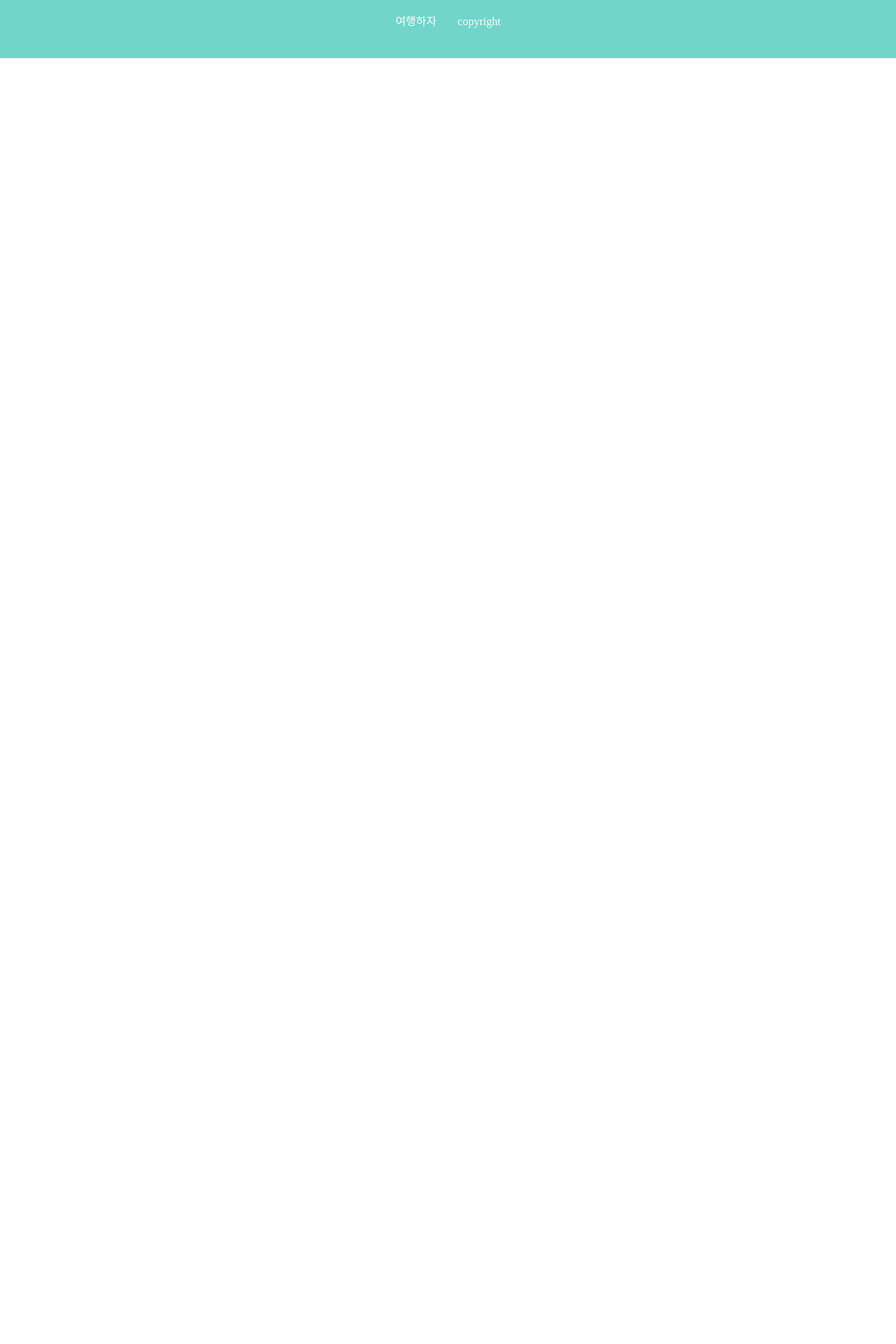
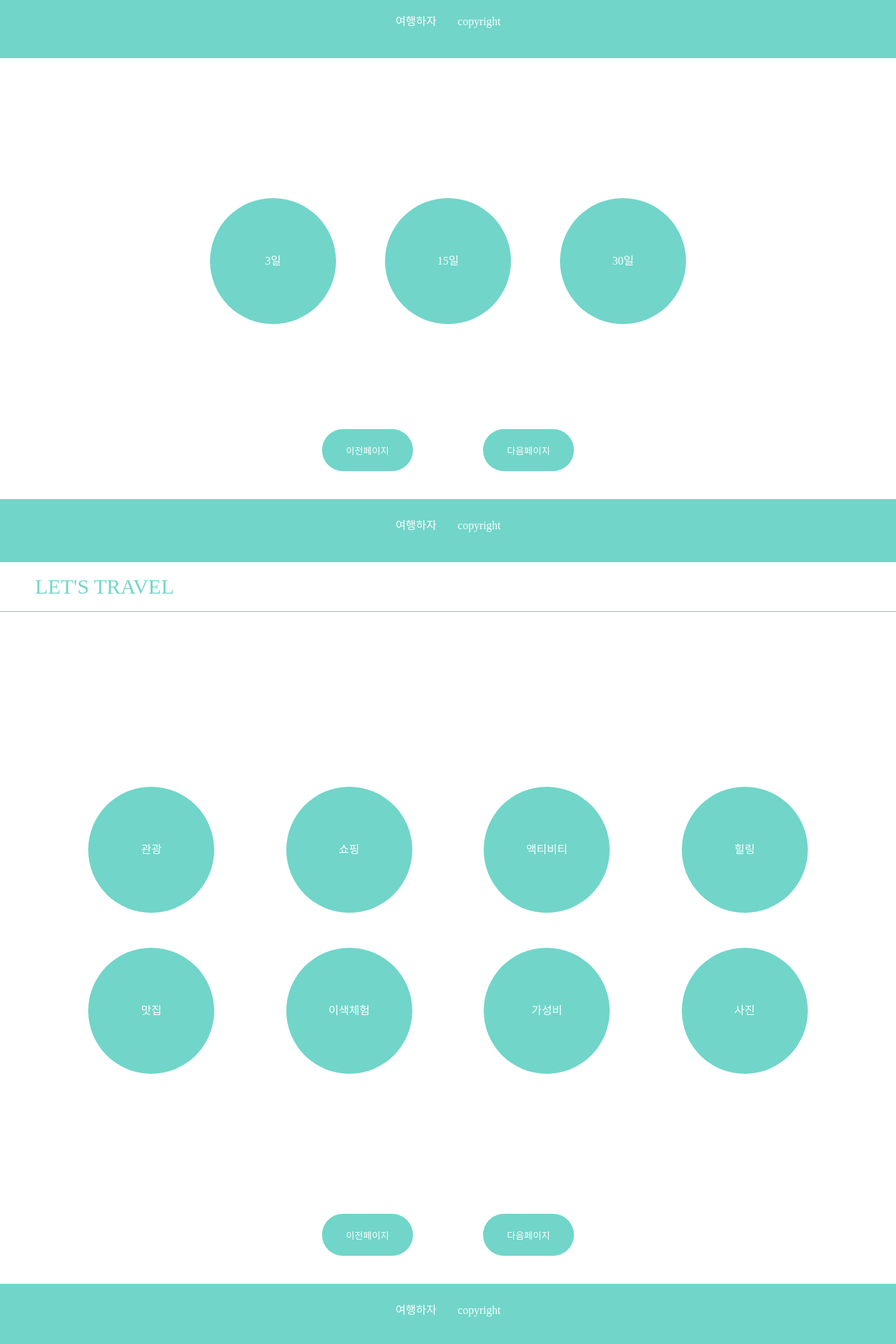
Before and after one commit to h0ngwon/lets-travel, a React (Create React App) app: page /survey in a window 1280 px wide. Shown: the part 788-2708 px from the top of the page at 70% size. Before the commit the page ends 871 px from the top, so only its background shows below. Built offline with nearby package versions, Linux system fonts and the light colour scheme.

Commit message:
Fix: survey 페이지 제작

```diff
--- a/src/components/SurveyCountry.jsx
+++ b/src/components/SurveyCountry.jsx
@@ -6,6 +6,7 @@ import { styled } from 'styled-components';
 import Footer from './ui/Footer';
 
 function SurveyCountry() {
+
     return (
         <CountryContainer>
             <Navbar />
--- /dev/null
+++ b/src/components/SurveyKeyword.jsx
@@ -0,0 +1,39 @@
+import React from 'react';
+import SurveyCircle from './ui/SurveyCircle';
+import Navbar from './ui/Navbar';
+import Footer from './ui/Footer';
+import SurveyButton from './ui/SurveyButton';
+import styled from 'styled-components';
+
+function SurveyKeyword() {
+    return (
+        <div>
+            <Navbar />
+            <CircleWrap>
+                <SurveyCircle>관광</SurveyCircle>
+                <SurveyCircle>쇼핑</SurveyCircle>
+                <SurveyCircle>액티비티</SurveyCircle>
+                <SurveyCircle>힐링</SurveyCircle>
+                <SurveyCircle>맛집</SurveyCircle>
+                <SurveyCircle>이색체험</SurveyCircle>
+                <SurveyCircle>가성비</SurveyCircle>
+                <SurveyCircle>사진</SurveyCircle>
+            </CircleWrap>
+            <SurveyButton />
+            <Footer />
+        </div>
+    );
+}
+
+const CircleWrap = styled.div`
+    display: grid;
+    grid-template-columns: repeat(4, minmax(auto, 1fr));
+    padding-top: 150px;
+    padding-bottom: 100px;
+    gap: 50px;
+    margin: 100px 100px;
+    align-items: center;
+    place-items: center;
+`
+
+export default SurveyKeyword;
--- /dev/null
+++ b/src/components/SurveyPeriod.jsx
@@ -0,0 +1,31 @@
+import React from 'react';
+import SurveyCircle from './ui/SurveyCircle';
+import Navbar from './ui/Navbar';
+import SurveyButton from './ui/SurveyButton';
+import Footer from './ui/Footer';
+import styled from 'styled-components';
+
+function SurveyPeriod() {
+    return (
+        <div>
+            <Navbar />
+            <CircleWrap>
+                <SurveyCircle>3일</SurveyCircle>
+                <SurveyCircle>15일</SurveyCircle>
+                <SurveyCircle>30일</SurveyCircle>
+            </CircleWrap>
+            <SurveyButton />
+            <Footer />
+        </div>
+    );
+}
+
+const CircleWrap = styled.div`
+    display: flex;
+    justify-content: center;
+    padding-top: 200px;
+    padding-bottom: 150px;
+    gap: 70px;
+`
+
+export default SurveyPeriod;
--- a/src/pages/SurveyPage.jsx
+++ b/src/pages/SurveyPage.jsx
@@ -1,12 +1,17 @@
+import React from 'react';
 import SurveyCountry from 'components/SurveyCountry';
 // import SurveyWith from 'components/SurveyWith';
-import React from 'react';
+import SurveyPeriod from 'components/SurveyPeriod';
+import SurveyKeyword from 'components/SurveyKeyword';
 
 function SurveyPage() {
+
     return (
         <div>
             <SurveyCountry />
             {/* <SurveyWith /> */}
+            <SurveyPeriod />
+            <SurveyKeyword />
         </div>
     );
 }
```
Also changed, not shown: src/GlobalStyle.jsx (added, +54 -0 lines).
